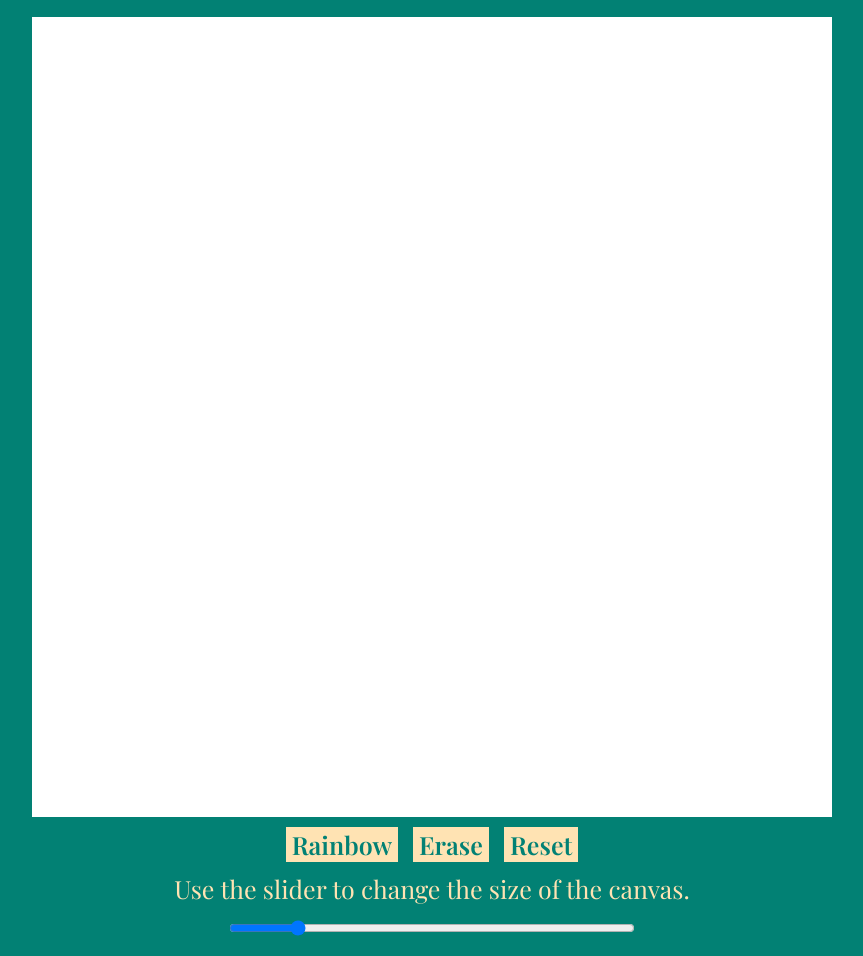
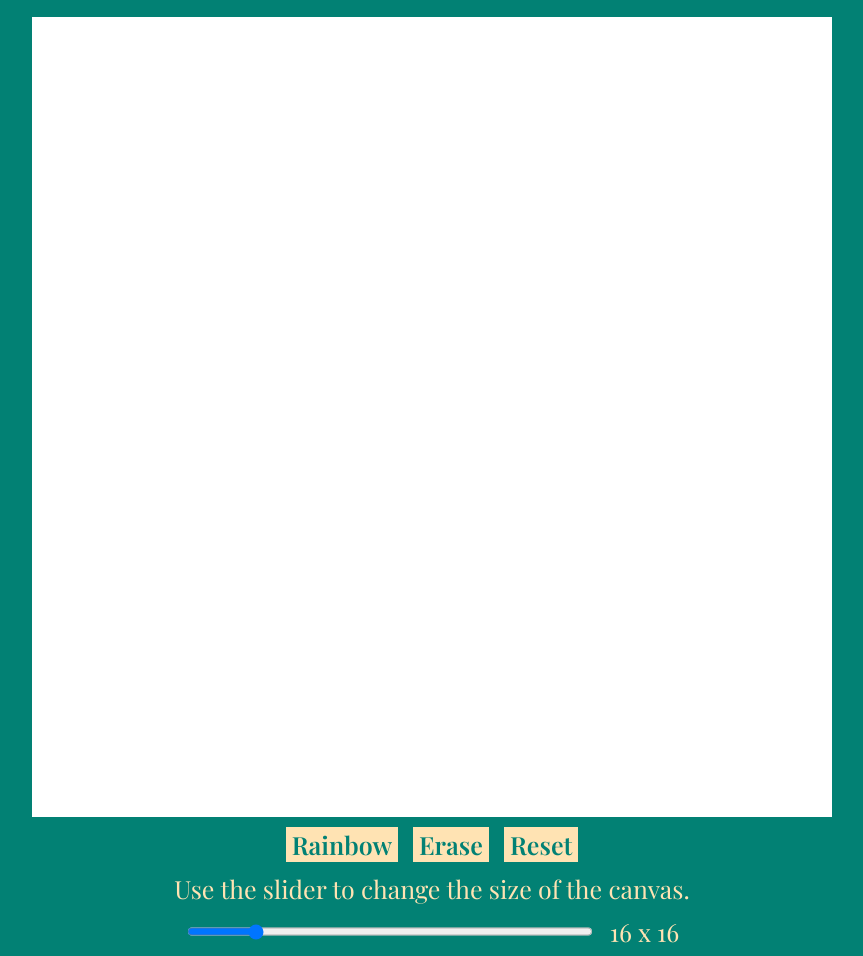
Before and after one commit to Aaron12D/etch-a-sketch, a plain HTML site: page index.html in a window 1280 px wide. Shown: the part 107-1063 px from the top of the page, without its empty margins (208-1071 px from the left). Drawn offline with nearby package versions, Linux system fonts and the light colour scheme; a web font is replaced by a local one.

Commit message:
add grid size on html

```diff
--- a/index.html
+++ b/index.html
@@ -19,7 +19,10 @@
             <button class="reset">Reset</button>
         </div>
         <div>Use the slider to change the size of the canvas.</div>
-        <input type="range" min="1" max="100" value="16" id="input"></button>
+        <div class="size">
+            <input type="range" min="1" max="100" value="16" id="input"></button>
+            <div id="size">16 x 16</div>
+        </div>
     </div>
     <script src="script.js"></script>
 </body>
--- a/script.js
+++ b/script.js
@@ -1,6 +1,7 @@
 const container = document.querySelector('.container');
 const inputNumber = document.querySelector('#input');
 const div = document.querySelectorAll('div');
+const size = document.querySelector('#size')
 let rgb = ``;
 let inputValue = 16;
 let rainbow = 1;
@@ -33,6 +34,7 @@ inputNumber.addEventListener('change', function(){
     removeCurrentGrid();
     inputValue = document.querySelector('#input').value;
     createGrid();
+    size.textContent = `${inputValue} x ${inputValue}`
 });
 
 function randomNumber(){
--- a/style.css
+++ b/style.css
@@ -47,3 +47,7 @@ button{
     font-weight: 600;
     border: none;
 }
+.size{
+    display: flex;
+    gap: 15px;
+}
```
